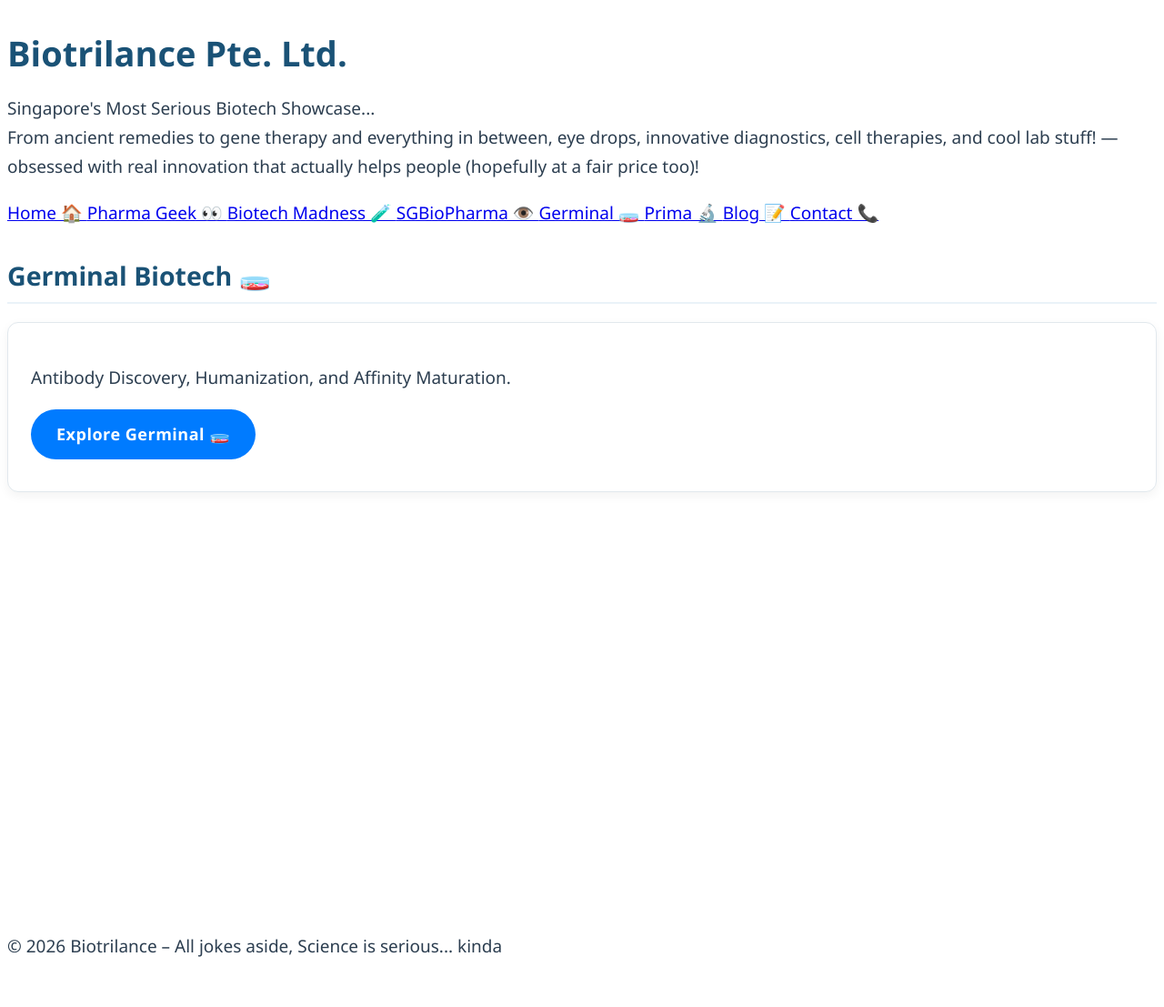
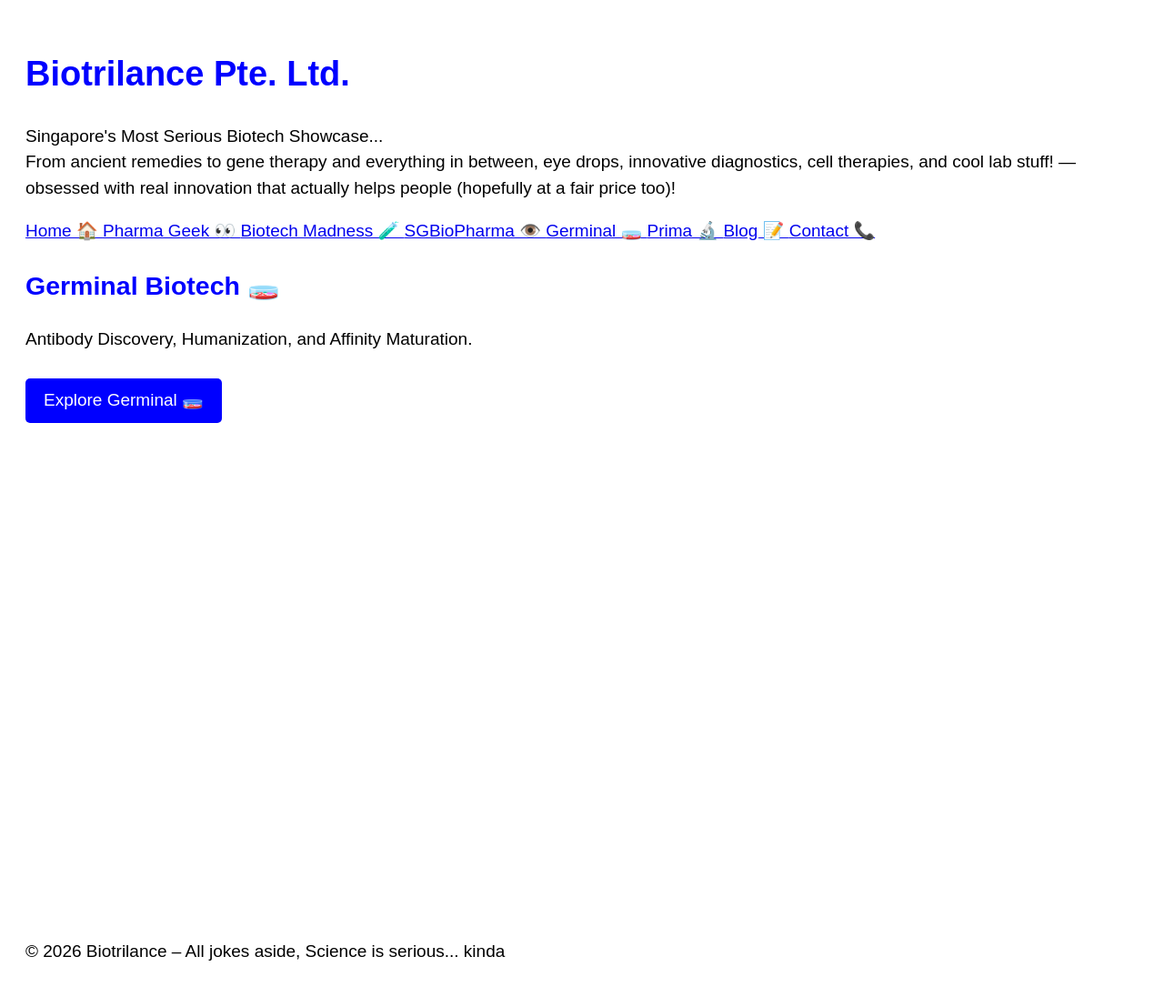
Before and after one commit to Biotrilance/biotrilance.github.io, a Jekyll site: the page built from germinal-biotech.md, in a window 1280 px wide. Shown: the whole page at 91% size. Built offline with Jekyll 4.4.1, drawn with Linux system fonts in a browser that asks for light colours; before the commit the page ends 1075 px from its top, so only the background shows below that.

Commit message:
Update style.css

```diff
--- a/assets/css/style.css
+++ b/assets/css/style.css
@@ -1,70 +1,29 @@
-/* --- BIOTRILANCE GLOBAL THEME UPDATE --- */
-
-/* 1. TYPOGRAPHY & READABILITY */
-html {
-  font-size: 19px; /* Slightly larger base for senior eyes */
-  scroll-behavior: smooth;
+/* Standard Professional Reversion */
+body {
+  font-family: Arial, sans-serif;
+  font-size: 19px; /* Keeping it readable for seniors */
+  line-height: 1.5;
+  color: #000000; /* Back to pure black */
+  background-color: #ffffff;
+  padding: 20px;
 }
 
-body {
-  font-family: 'Segoe UI', Roboto, Helvetica, Arial, sans-serif;
-  line-height: 1.7; /* Increased spacing between lines for clarity */
-  color: #2c3e50; /* Deep charcoal, easier on the eyes than pure black */
-  background-color: #ffffff;
+h1, h2, h3 {
+  color: #0000FF; /* Back to your original Blue */
 }
 
-/* 2. HIERARCHY & BEAUTY */
-h1, h2, h3 {
-  font-weight: 700;
-  line-height: 1.3;
-  color: #1a5276; /* Sophisticated Deep Sea Blue */
-  margin-top: 1.8rem;
-  margin-bottom: 1rem;
+.button {
+  display: inline-block;
+  background-color: #0000FF;
+  color: white !important;
+  padding: 10px 20px;
+  text-decoration: none;
+  border-radius: 5px;
+  margin: 10px 0;
 }
 
-h2 { border-bottom: 2px solid #eaf2f8; padding-bottom: 10px; }
-
-/* 3. CARD DESIGN (For VisuEVO & Biotech Sections) */
-.highlight-card {
-  background: #ffffff;
-  border: 1px solid #e1e8ed;
-  border-radius: 12px;
-  padding: 25px;
-  margin: 20px 0;
-  box-shadow: 0 4px 12px rgba(0, 0, 0, 0.05); /* Soft, modern shadow */
-  transition: transform 0.2s ease;
-}
-
-.highlight-card:hover {
-  transform: translateY(-3px); /* Subtle lift on hover */
-}
-
-/* 4. BUTTON NEATNESS */
-.button {
-  display: inline-block;
-  background-color: #007bff;
-  color: white !important;
-  padding: 12px 28px;
-  border-radius: 50px; /* Modern rounded style */
-  text-decoration: none;
-  font-weight: 600;
-  font-size: 0.95rem;
-  letter-spacing: 0.5px;
-  transition: background 0.3s ease;
-  margin-right: 10px;
-  margin-bottom: 10px;
-}
-
-.button:hover {
-  background-color: #0056b3;
-  box-shadow: 0 4px 8px rgba(0, 123, 255, 0.3);
-}
-
-/* 5. IMAGE CONSISTENCY */
 img {
   max-width: 100%;
   height: auto;
-  border-radius: 8px;
-  display: block;
-  margin: 1rem auto; /* Centers images automatically */
+  margin: 10px 0;
 }
```
